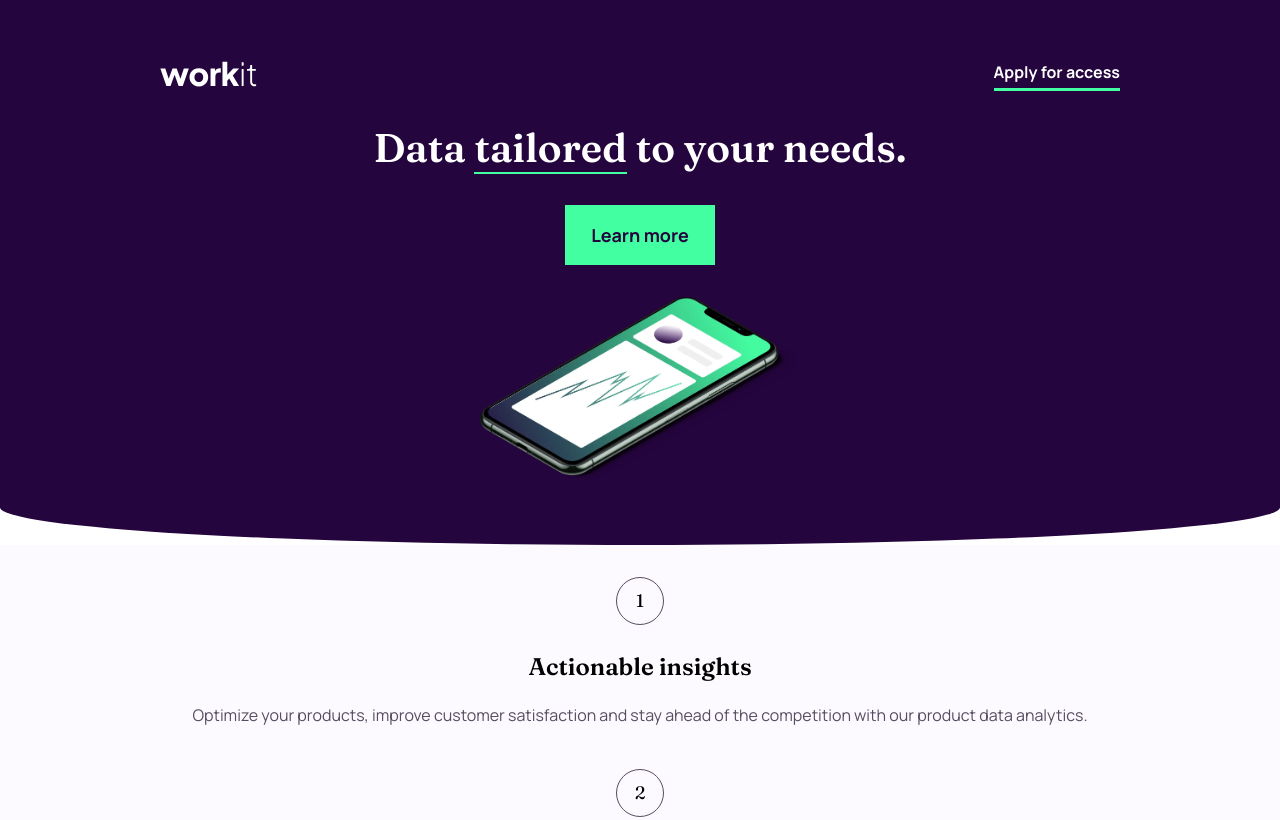
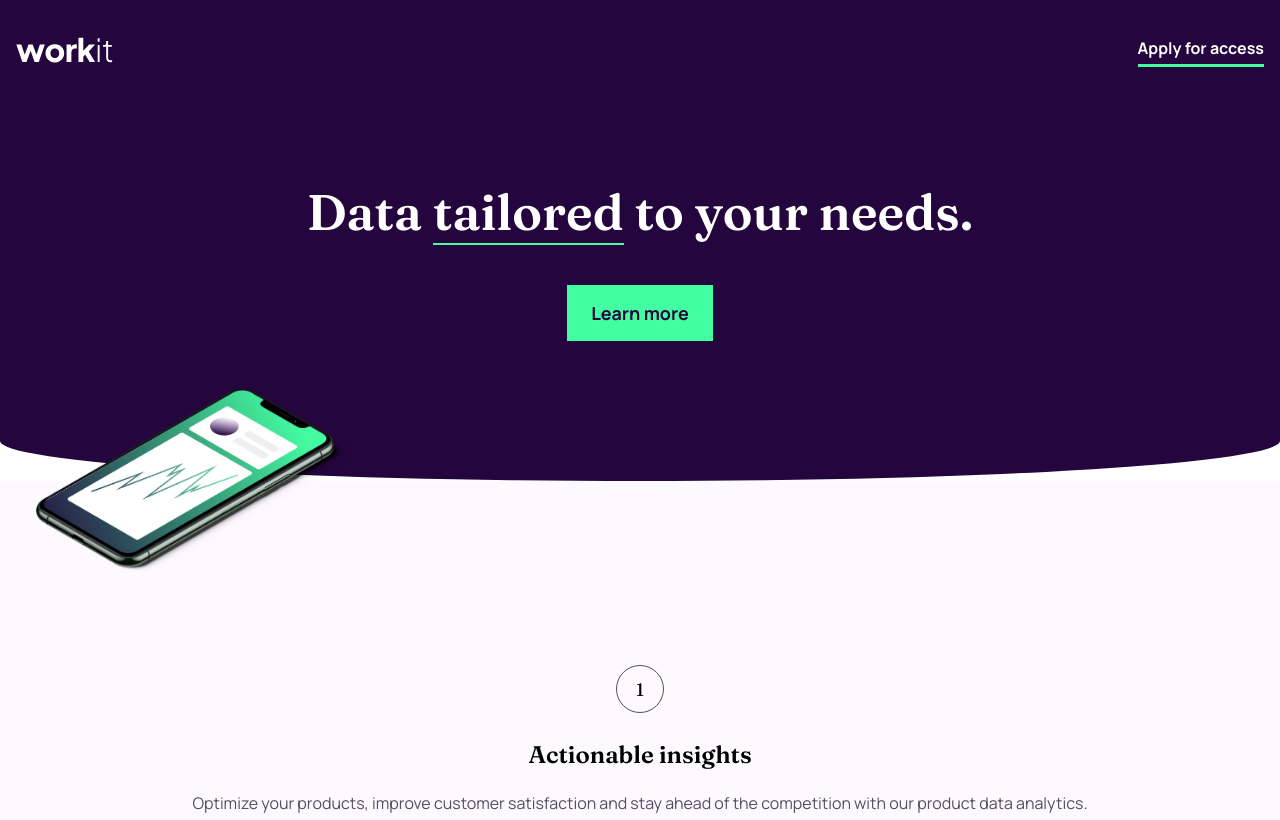
Before and after one commit to ProfessorDy/workit-landing-page, a plain HTML site: page index.html in a window 1280 px wide. Shown: the top 820 px of the page. Drawn offline with Linux system fonts and the light colour scheme.

Commit message:
Restructure Page Layout
Add the hero content to header section
position the hero image absolutely relative
to the body
Improve styling by removing repeated code
and changing general format

```diff
--- a/assets/css/styles.css
+++ b/assets/css/styles.css
@@ -38,13 +38,10 @@ body{
     color: var(--dark-purple);
     padding: 1rem 1.5rem;
     background-color: var(--eucaplyptus);
-    border: 2px solid var(--eucaplyptus);
     font-weight: 700;
-    display: block;
-    width: fit-content;
 }
 .primary-btn:hover{
-    background-color: transparent;
+    background-color: var(--dark-purple);
     color: var(--eucaplyptus);
     border: 2px solid var(--eucaplyptus);
 }
@@ -62,26 +59,41 @@ body{
     color: var(--eucaplyptus);
 }
 
-/* Header */
+/* HEADER && HERO */
 .header{
     background-color: var(--dark-purple);
     color: var(--white);
+    border-bottom-left-radius: 60% 10%;
+    border-bottom-right-radius: 60% 10%;
+    padding: 2rem 1rem 9.75rem;
 }
-.header div{
+.header nav{
     display: flex;
     justify-content: space-between;
     align-items: center;
-    padding: 2rem 1rem 0;
     max-width: 90rem;
-    margin-inline: auto;
+    margin: 0 auto 4rem;
 }
-/* Header Tablet */
+.hero{
+    text-align: center;
+}
+.hero .heading{
+    font-size: 3.125rem;
+    line-height: 50px ;
+    letter-spacing: 0px;
+    text-align: center;
+    margin-bottom: 2.5rem;
+}
+.hero .heading span{
+    border-bottom: 2px solid var(--eucaplyptus);
+}
+/* HEADER && HERO Tablet */
 @media only screen and (min-width: 40.063em) {
     .header div{
         padding: 2rem 2.5rem 0;
     }
 }
-/* Header Desktop */
+/* HEADER && HERO Desktop */
 @media only screen and (min-width: 64.063em) {
     .header div{
         padding: 3.5rem 10rem 0;
@@ -89,35 +101,50 @@ body{
  }
 
 
-
+/* HERO
 .hero{
+    position: relative;
     background-color: var(--dark-purple);
     color: var(--white);
-    border-bottom-left-radius: 60% 10%;
-    border-bottom-right-radius: 60% 10%;
+
 }
-.hero div{
-    display: flex;
-    flex-direction: column;
-    justify-content: center;
-    margin-inline: auto;
-    padding: 2rem 1rem;
-
+.hero .hero-text{
+    text-align: center;
 }
 
 .hero-heading{
-    font-size: 2.5rem;
-    line-height: 50px;
-    letter-spacing: 0px;
-    text-align: center;
+
     margin-bottom: 2rem;
 }
-.hero-heading span{
-    border-bottom: 2px solid var(--eucaplyptus);
-}
+
 .hero a{
     margin: 0 auto;
 }
+.hero img{
+    width: 320px;
+    position: absolute;
+    left: 2.25rem;
+    top: calc(389px - header);
+} */
+/* HERO  Tablet*/
+@media only screen and (min-width: 40.063em) {}
+/* HERO Desktop*/
+@media only screen and (min-width: 64.063em) {}
+
+
+/* MAIN */
+.main{
+    background-color: var(--ghost-white);
+    padding: 9.5rem 1rem 0;
+}
+
+.hero-img-container{
+    position: absolute;
+    width: 320px;
+    left: 36px;
+    top: 389px;
+}
+/* SERVICES */
 .services{
     background-color: var(--ghost-white);
     padding: 2rem 1rem;
--- a/index.html
+++ b/index.html
@@ -11,27 +11,29 @@
 <body>
   <!-- Header Section Start-->
   <header class="header">
-    <div>
+    <nav>
       <img src="./assets/images/logo-light.svg" alt="logo" class="logo">
     <a href="#about" class="secondary-btn">Apply for access</a>
-    </div>
+    </nav>
+    <!-- Hero Start -->
+    <section class="hero">
+      <div class="hero-text">
+        <h1 class="heading"> Data <span>tailored</span> to your needs.</h1>
+        <br>
+        <a href="#" class="primary-btn">Learn more</a>
+      </div>
+    </section>
+    <!-- Hero End -->
 
   </header>
   <!-- Header Section End -->
 
   <!-- Main Section Start-->
-  <main>
-    <!-- Hero Start -->
-    <section class="hero">
-      <div>
-        <h1 class="heading hero-heading"> Data <span>tailored</span> to your needs.</h1>
-        <a href="#" class="primary-btn">Learn more</a>
-        <div class="hero-img-container">
-          <img src="./assets/images/image-hero.webp" alt="A Smartphone" width="320">
-        </div>
-      </div>
-    </section>
-    <!-- Hero End -->
+  <main class="main">
+    <div class="hero-img-container">
+      <img src="./assets/images/image-hero.webp" alt="A Smartphone" width="320" class="hero-img">
+    </div>
+
 
     <!-- Services Start -->
     <section class="services">
```
